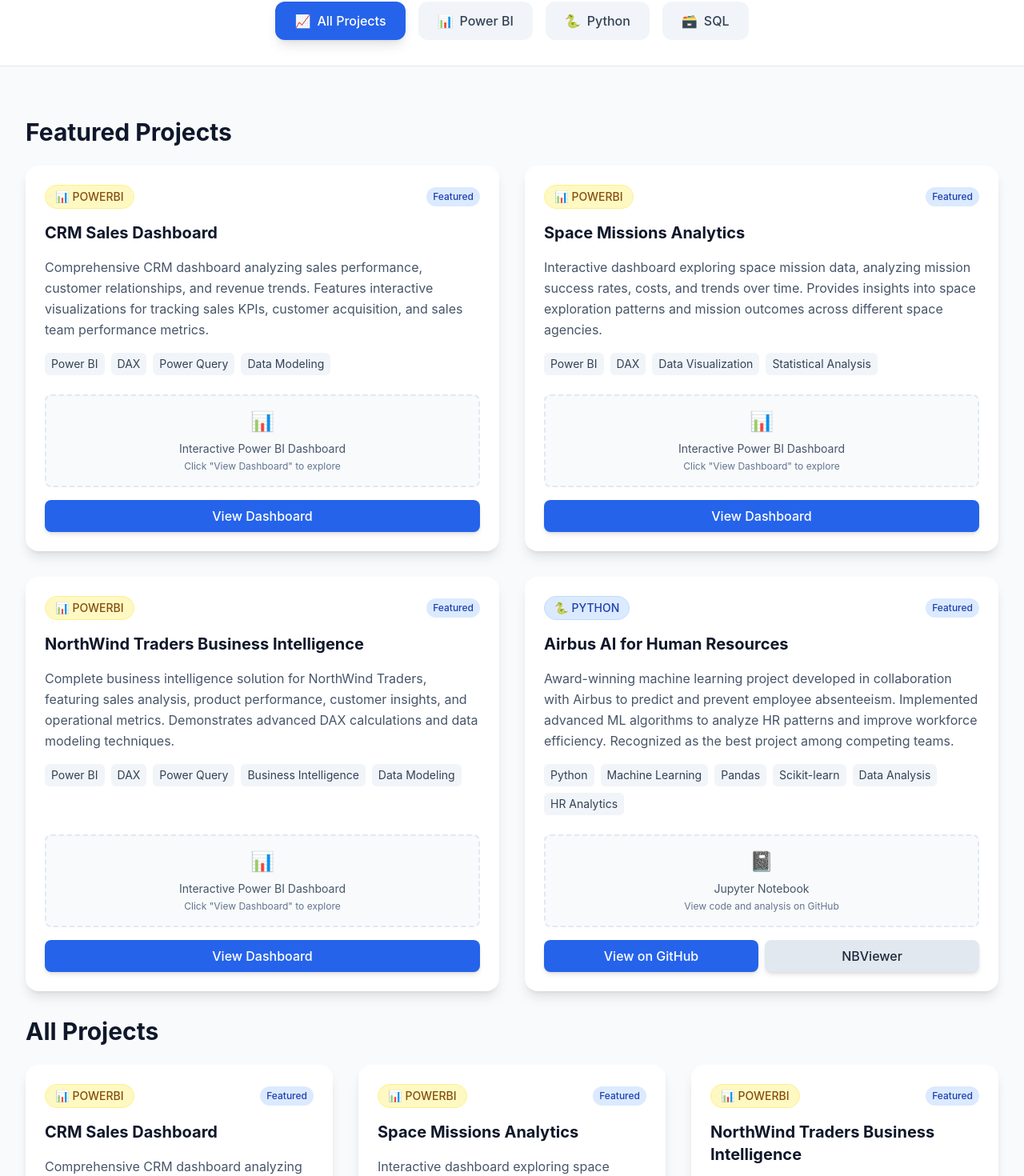
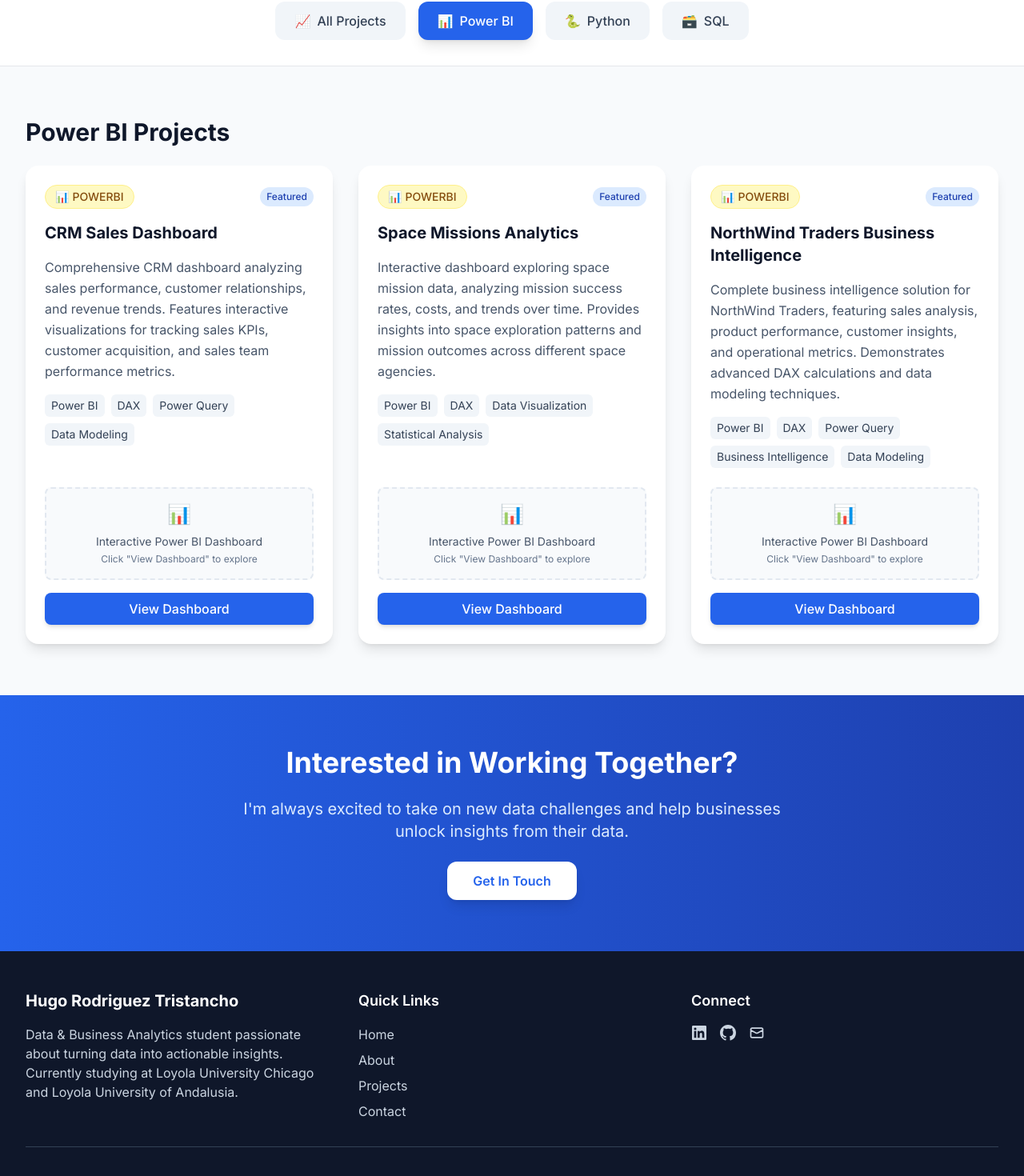
Before and after one commit to Hugordgz/Portfolio, a React (Vite) app: page /projects in a window 1280 px wide. Shown: the part 390-1860 px from the top of the page at 80% size. Built offline with nearby package versions, Linux system fonts and the light colour scheme.

Commit message:
Quitar proyectos inutiles:

```diff
--- a/index.html
+++ b/index.html
@@ -2,7 +2,7 @@
 <html lang="en">
   <head>
     <meta charset="UTF-8" />
-    <link rel="icon" type="image/svg+xml" href="/vite.svg" />
+    <link rel="icon" type="image/svg+xml" href="/favicon.svg" />
     <meta name="viewport" content="width=device-width, initial-scale=1.0" />
     <title>Hugo Rodriguez Tristancho - Data & Business Analytics Portfolio</title>
     <meta name="description" content="Data & Business Analytics student at Loyola University showcasing Power BI dashboards, Python ML projects, and SQL analytics. Experience at Amazon and Microsoft." />
--- a/src/components/Footer.tsx
+++ b/src/components/Footer.tsx
@@ -42,8 +42,7 @@ const Footer: React.FC = () => {
           <div className="space-y-4">
             <h3 className="text-xl font-bold">Hugo Rodriguez Tristancho</h3>
             <p className="text-secondary-300">
-              Data & Business Analytics student passionate about transforming data into actionable business insights.
-              Currently pursuing dual degrees at Loyola University with experience at Amazon and Microsoft.
+              Data & Business Analytics student passionate about turning data into actionable insights. Currently studying at Loyola University Chicago and Loyola University of Andalusia.
             </p>
           </div>
 
--- a/src/data/skills.ts
+++ b/src/data/skills.ts
@@ -2,10 +2,10 @@ import { Skill } from '../types';
 
 export const skills: Skill[] = [
   // Programming
-  { name: 'Python', category: 'programming', level: 'advanced' },
-  { name: 'R', category: 'programming', level: 'advanced' },
-  { name: 'SQL', category: 'programming', level: 'expert' },
-  { name: 'JavaScript', category: 'programming', level: 'intermediate' },
+  { name: 'Python', category: 'programming'},
+  { name: 'R', category: 'programming'},
+  { name: 'SQL', category: 'programming'},
+  { name: 'JavaScript', category: 'programming'},
 
   // Database
   { name: 'Database Design', category: 'database', level: 'advanced' },
--- a/src/index.css
+++ b/src/index.css
@@ -1,8 +1,8 @@
+@import url('https://fonts.googleapis.com/css2?family=Inter:wght@300;400;500;600;700&display=swap');
+
 @tailwind base;
 @tailwind components;
 @tailwind utilities;
-
-@import url('https://fonts.googleapis.com/css2?family=Inter:wght@300;400;500;600;700&display=swap');
 
 @layer base {
   html {
--- a/src/pages/About.tsx
+++ b/src/pages/About.tsx
@@ -52,7 +52,7 @@ const About: React.FC = () => {
           >
             <h1 className="text-4xl md:text-5xl font-bold">About Me</h1>
             <p className="text-xl md:text-2xl text-primary-100 max-w-3xl mx-auto">
-              Passionate about transforming data into meaningful insights
+              Discover my journey and experiences so far.
             </p>
           </motion.div>
         </div>
--- a/src/pages/Home.tsx
+++ b/src/pages/Home.tsx
@@ -40,7 +40,7 @@ const Home: React.FC = () => {
               Hugo Rodriguez Tristancho
             </h1>
             <h2 className="text-xl md:text-2xl lg:text-3xl font-medium text-primary-600">
-              Data & Business Analytics Student
+              Data & Business Analytics
             </h2>
             <p className="text-lg md:text-xl text-secondary-500">
               Loyola University Chicago & Loyola University of Andalusia
@@ -51,10 +51,7 @@ const Home: React.FC = () => {
             variants={itemVariants}
             className="text-lg md:text-xl text-secondary-600 max-w-3xl mx-auto leading-relaxed"
           >
-            Transforming complex data into actionable business insights through advanced analytics,
-            machine learning, and compelling visualizations. Currently pursuing dual degrees while
-            gaining hands-on experience at Amazon and Microsoft, passionate about leveraging AI
-            and data science to solve real-world business challenges.
+            This portfolio showcases my projects in data analysis, visualization, and data-driven solutions. It is regularly updated with new work that reflects my learning, exploration of advanced techniques, and practical use of data tools. Each project highlights insights drawn from data and their real-world applications.
           </motion.p>
 
           <motion.div
@@ -90,12 +87,11 @@ const Home: React.FC = () => {
             Core Expertise
           </h3>
 
-          <div className="grid grid-cols-2 md:grid-cols-4 gap-8">
+          <div className="grid grid-cols-1 md:grid-cols-3 gap-8">
             {[
               { name: 'Power BI', icon: '📊' },
               { name: 'Python', icon: '🐍' },
-              { name: 'SQL', icon: '🗃️' },
-              { name: 'Machine Learning', icon: '🤖' }
+              { name: 'SQL', icon: '🗃️' }
             ].map((skill, index) => (
               <motion.div
                 key={skill.name}
--- a/src/pages/Projects.tsx
+++ b/src/pages/Projects.tsx
@@ -4,7 +4,7 @@ import { projects } from '../data/projects';
 import ProjectCard from '../components/ProjectCard';
 
 const Projects: React.FC = () => {
-  const [filter, setFilter] = useState<'all' | 'powerbi' | 'python' | 'sql'>('all');
+  const [filter, setFilter] = useState<'all' | 'powerbi' | 'python' | 'sql'>('powerbi');
 
   const filteredProjects = filter === 'all'
     ? projects
@@ -84,37 +84,12 @@ const Projects: React.FC = () => {
             animate="visible"
             className="space-y-8"
           >
-            {/* Featured Projects */}
-            {filter === 'all' && (
-              <div className="space-y-6">
-                <motion.h2
-                  initial={{ opacity: 0, x: -20 }}
-                  animate={{ opacity: 1, x: 0 }}
-                  transition={{ duration: 0.5 }}
-                  className="text-2xl md:text-3xl font-bold text-secondary-900"
-                >
-                  Featured Projects
-                </motion.h2>
-                <div className="grid md:grid-cols-2 gap-8">
-                  {projects
-                    .filter(project => project.featured)
-                    .map((project, index) => (
-                      <ProjectCard
-                        key={project.id}
-                        project={project}
-                        index={index}
-                      />
-                    ))}
-                </div>
-              </div>
-            )}
-
-            {/* All Projects */}
+            {/* Projects */}
             <div className="space-y-6">
               <motion.h2
                 initial={{ opacity: 0, x: -20 }}
                 animate={{ opacity: 1, x: 0 }}
-                transition={{ duration: 0.5, delay: 0.1 }}
+                transition={{ duration: 0.5 }}
                 className="text-2xl md:text-3xl font-bold text-secondary-900"
               >
                 {filter === 'all' ? 'All Projects' : `${filterButtons.find(b => b.key === filter)?.label} Projects`}
```
Also changed, not shown: public/favicon.svg (added).
